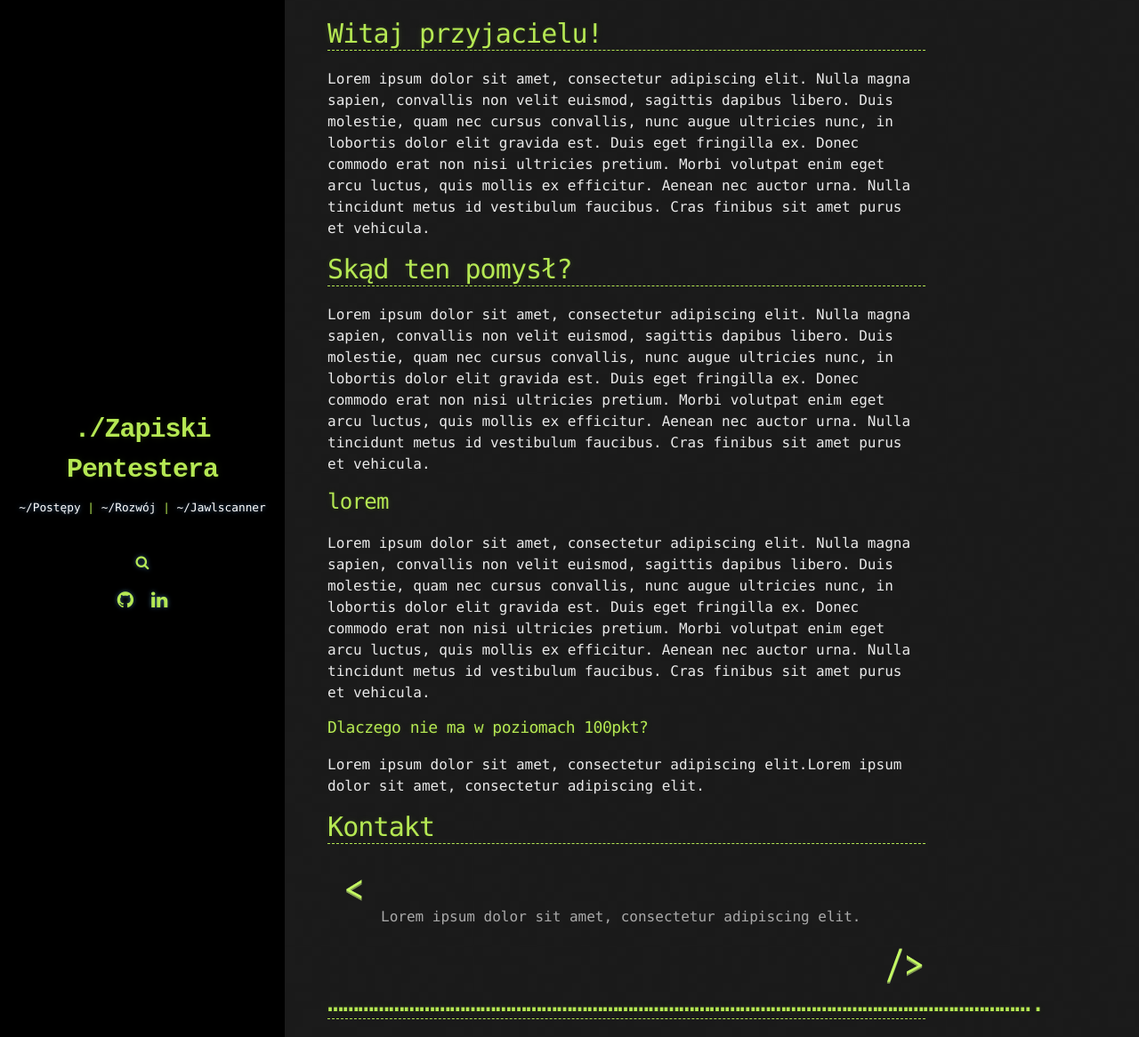
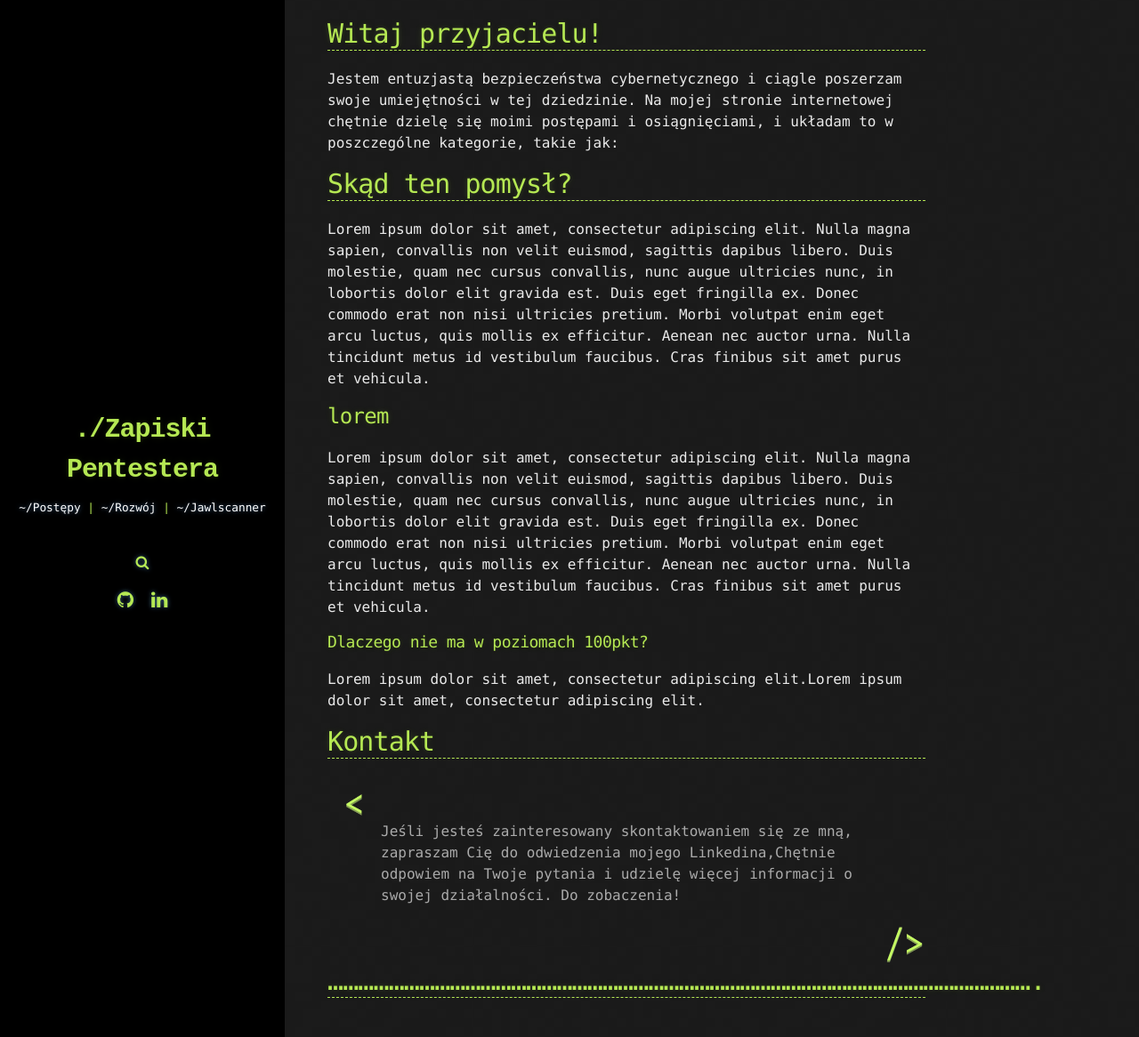
Before and after one commit to Cyberjali/Cyberjali.github.io, a Jekyll site: the page built from _pages/index.md, in a window 1280 px wide and 1166 px high. Shown: the whole window at 89% size. Built offline with Jekyll 4.4.1, drawn with Linux system fonts in a browser that asks for light colours; comment, search, counter and statistics services are not loaded.

Commit message:
Update index.md

```diff
--- a/_pages/index.md
+++ b/_pages/index.md
@@ -4,7 +4,8 @@ layout: default
 
 # Witaj przyjacielu!
 
-Lorem ipsum dolor sit amet, consectetur adipiscing elit. Nulla magna sapien, convallis non velit euismod, sagittis dapibus libero. Duis molestie, quam nec cursus convallis, nunc augue ultricies nunc, in lobortis dolor elit gravida est. Duis eget fringilla ex. Donec commodo erat non nisi ultricies pretium. Morbi volutpat enim eget arcu luctus, quis mollis ex efficitur. Aenean nec auctor urna. Nulla tincidunt metus id vestibulum faucibus. Cras finibus sit amet purus et vehicula.
+Jestem entuzjastą bezpieczeństwa cybernetycznego i ciągle poszerzam swoje umiejętności w tej dziedzinie. Na mojej stronie internetowej chętnie dzielę się moimi postępami i osiągnięciami, i układam to w poszczególne kategorie, takie jak:
+
 
 # Skąd ten pomysł?
 
@@ -20,7 +21,7 @@ Lorem ipsum dolor sit amet, consectetur adipiscing elit.Lorem ipsum dolor sit am
 
 # Kontakt
 
->Lorem ipsum dolor sit amet, consectetur adipiscing elit.
+>Jeśli jesteś zainteresowany skontaktowaniem się ze mną, zapraszam Cię do odwiedzenia mojego Linkedina,Chętnie odpowiem na Twoje pytania i udzielę więcej informacji o swojej działalności. Do zobaczenia!
 
 
 # ...........................................................................................................................................
```
